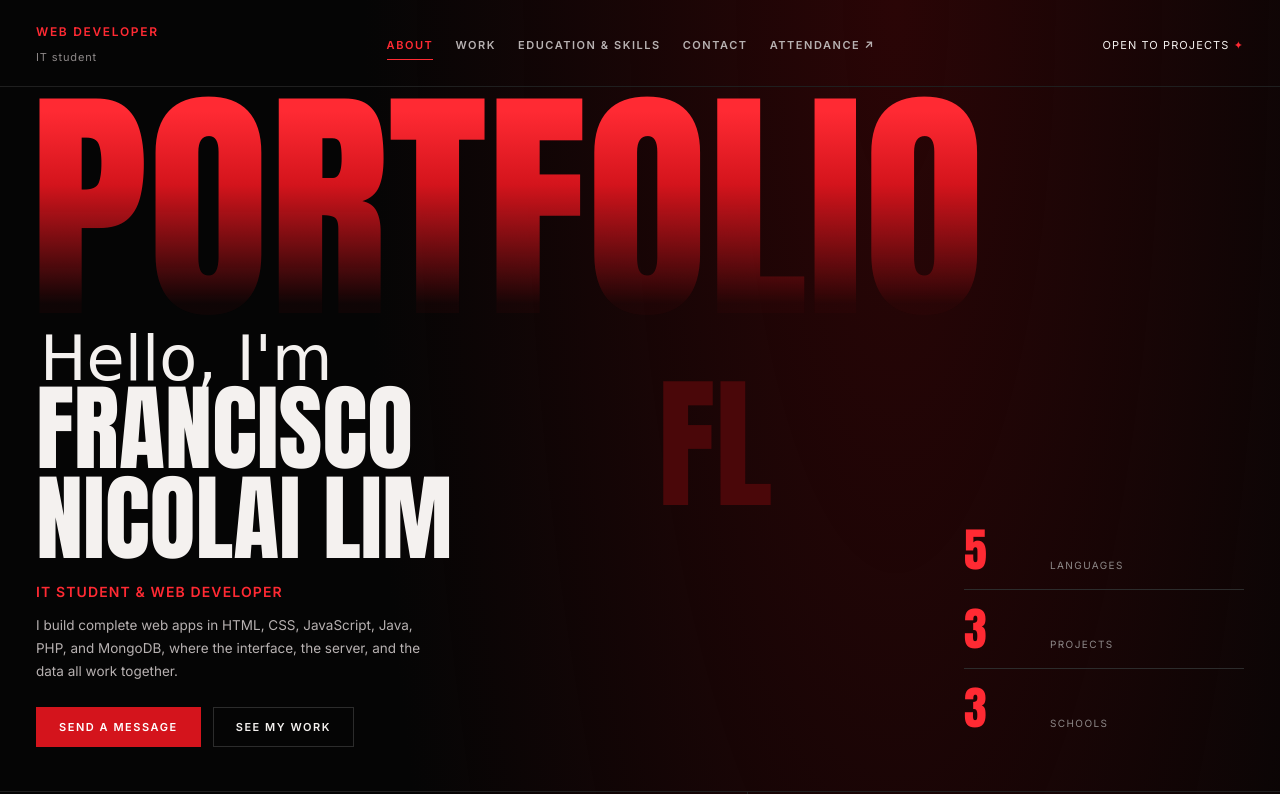
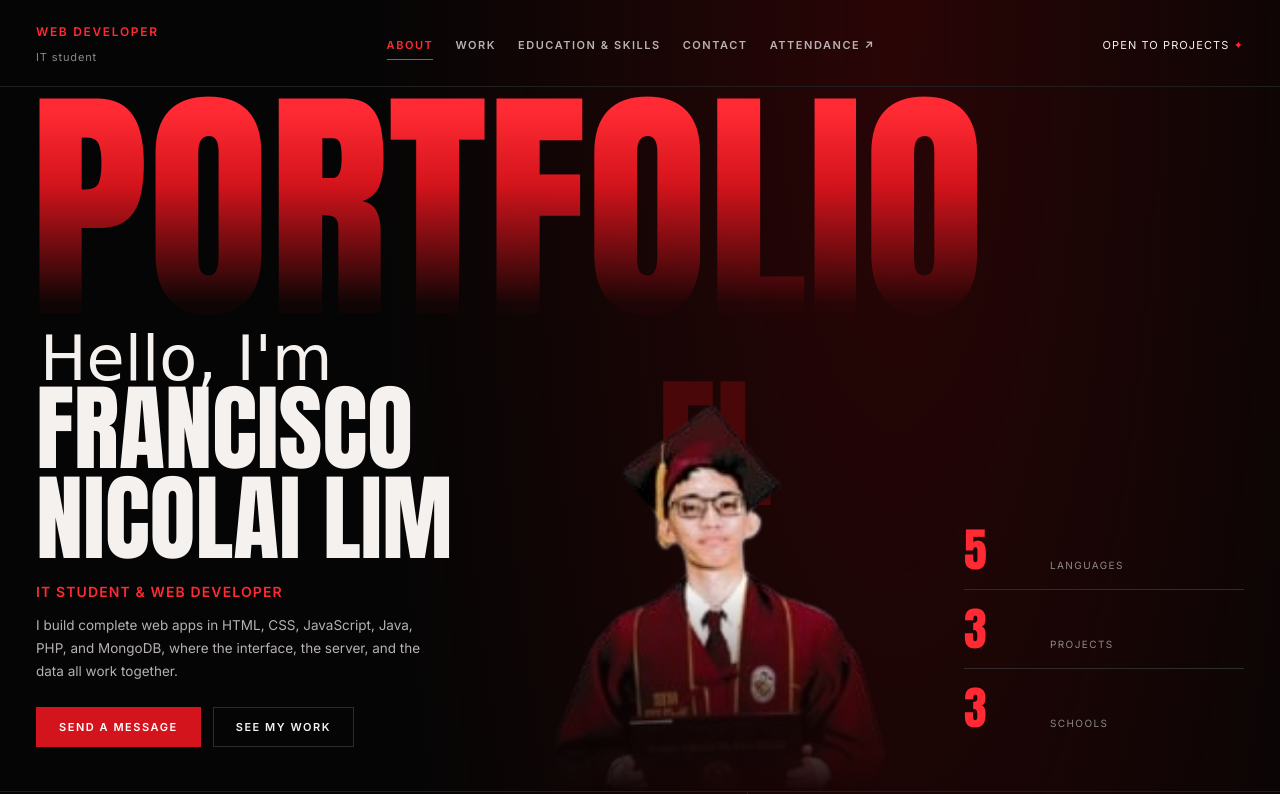
Before and after one commit to NICOLIM10/student-frontend, a plain HTML site: page index.html in a window 1280 px wide. Shown: the top 794 px of the page. Drawn offline with Linux system fonts and the light colour scheme; a web font is replaced by a local one.

Commit message:
Update index and add image

```diff
--- a/index.html
+++ b/index.html
@@ -186,7 +186,7 @@ footer{display:flex;justify-content:space-between;flex-wrap:wrap;gap:8px;padding
     <div class="photo">
       <span class="initials" aria-hidden="true">FL</span>
       <!-- Save your picture as photo.jpg in the same folder as this file. Change the src if you use another name/format. -->
-      <img src="photo.jpg" alt="Portrait of Francisco Nicolai Lim" onerror="this.hidden=true">
+      <img src="grad.png" alt="Portrait of Francisco Nicolai Lim" onerror="this.hidden=true">
     </div>
 
     <div class="hero-copy">
```
Also changed, not shown: grad.png (added).
